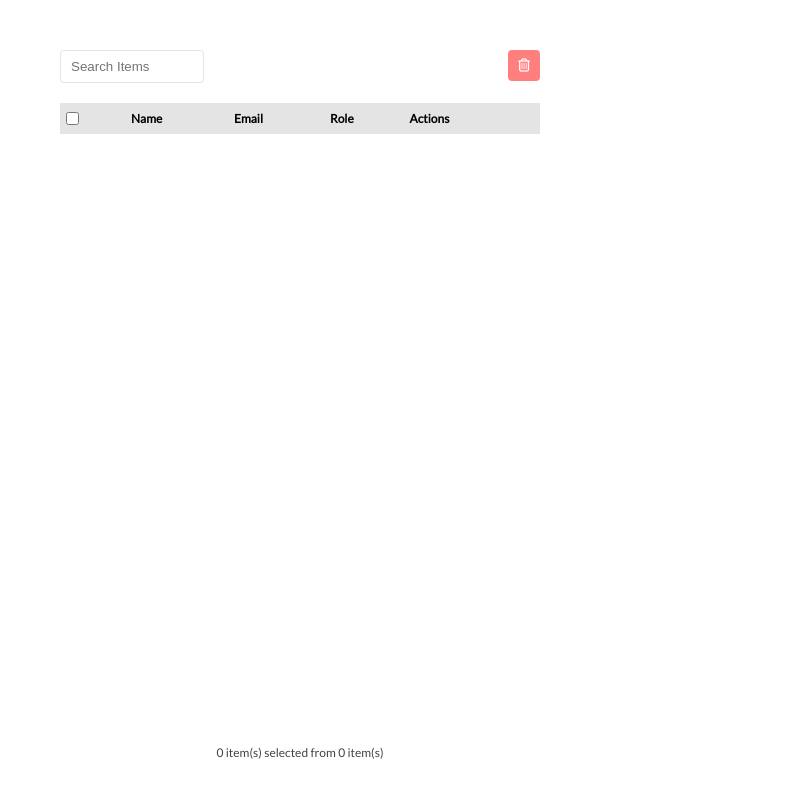
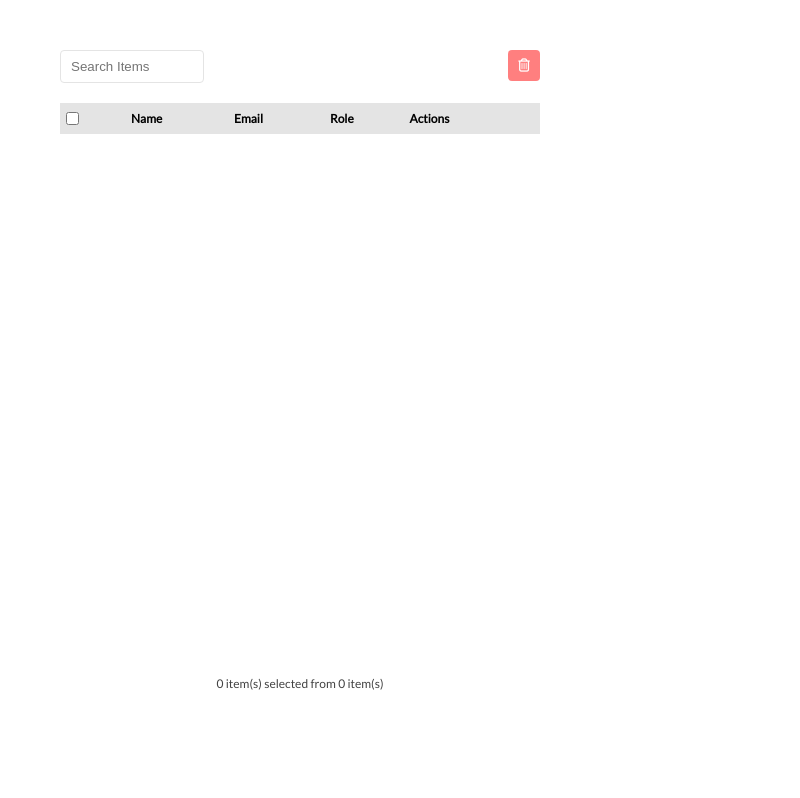
Before and after one commit to MarNawar/HireQuotient_Assignment_2, a plain HTML site: page index.html in a window 600 px wide. Shown: the whole page, 800 px wide, since content can reach past the window. Drawn offline with Linux system fonts and the light colour scheme; no server answers.

Commit message:
bug fixed

```diff
--- a/style.css
+++ b/style.css
@@ -6,8 +6,9 @@
 
 body {
   font-family: 'Lato', sans-serif;
-  width: 100vmax;
-  height: 100vmin;
+  width: 100vw;
+  height: 100vh;
+  overflow: hidden;
   margin: 0px;
   padding: 0px;
 }
@@ -92,11 +93,13 @@ table {
 
 .pagination-results-update{
   position: fixed;
-  bottom: 5%;
+  bottom: 0;
   width: 80%;
+  height: 20%;
   margin: 0 10%;
   display: flex;
   justify-content: space-between;
+  align-items: center;
 }
 
 .pagination-results-update > div:first-of-type > p{
@@ -133,34 +136,23 @@ table {
     display: none;
   }
   .pagination-results-update{
-
-    width: 80%;
-    height: 5%;
-    margin: 0 10%;
     display: flex;
     flex-direction: column;
-    justify-content: end;
+    justify-content: space-around;
+    align-items: center;
+  }
+}
+
+@media (min-width: 501px) and (max-width: 900px) {
+  .pagination-results-update > div:last-of-type  button{
+    margin: 0;
+    padding: 5px 5px;
+  }
+  .pagination-results-update{
+    display: flex;
+    flex-direction: column;
+    justify-content: space-around;
     align-items: center;
   }
 
 }
-
-@media (min-width: 501px) and (max-width: 850px) {
-  .pagination-results-update > div:last-of-type  button{
-    margin: 0;
-    padding: 5px 5px;
-
-  }
-
-  .pagination-results-update{
-    width: 80%;
-    height: 10%;
-    margin: 0 10%;
-    display: flex;
-    flex-direction: column;
-    justify-content: end;
-    align-items: center;
-  }
-
-
-}
```
